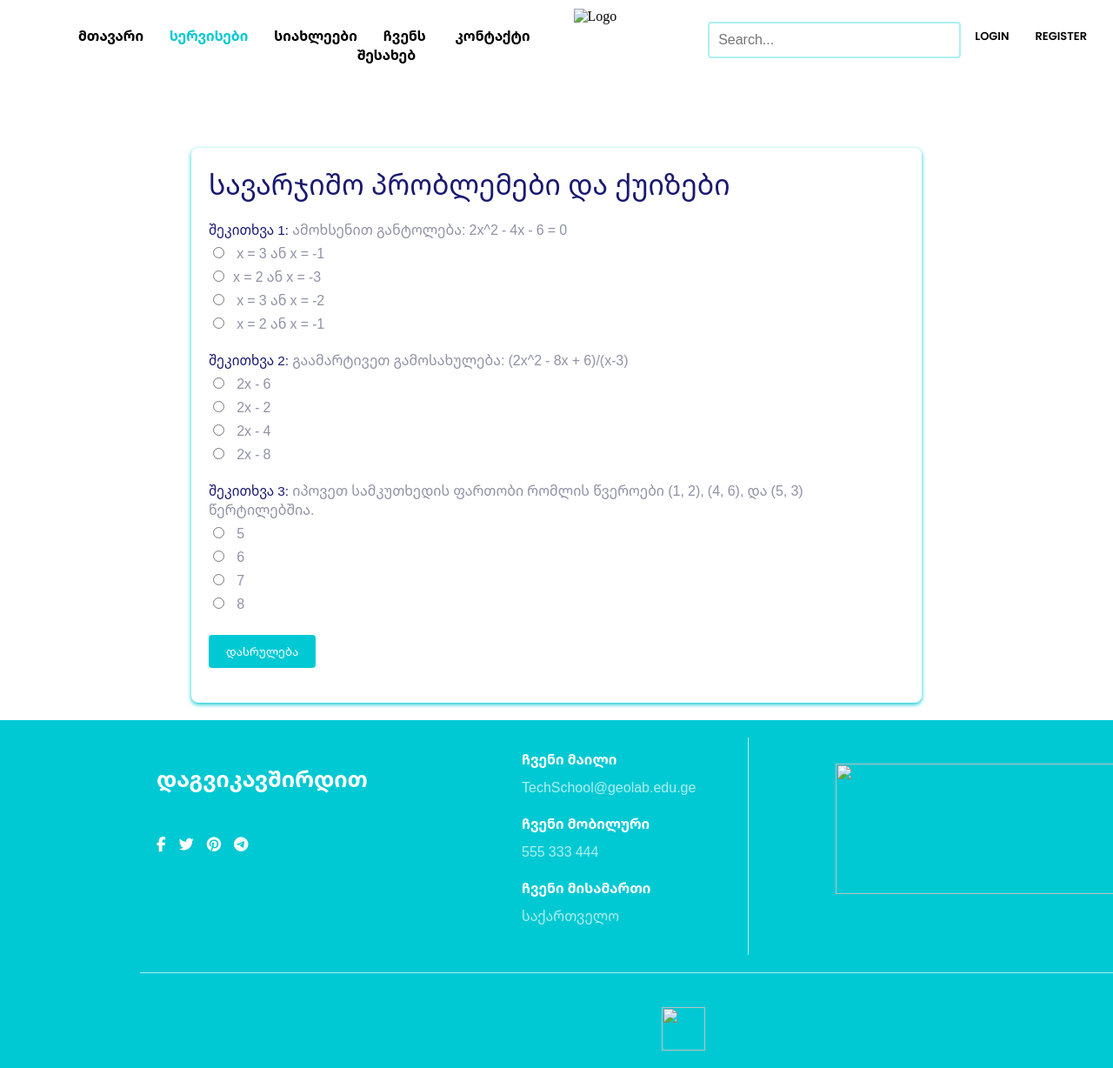
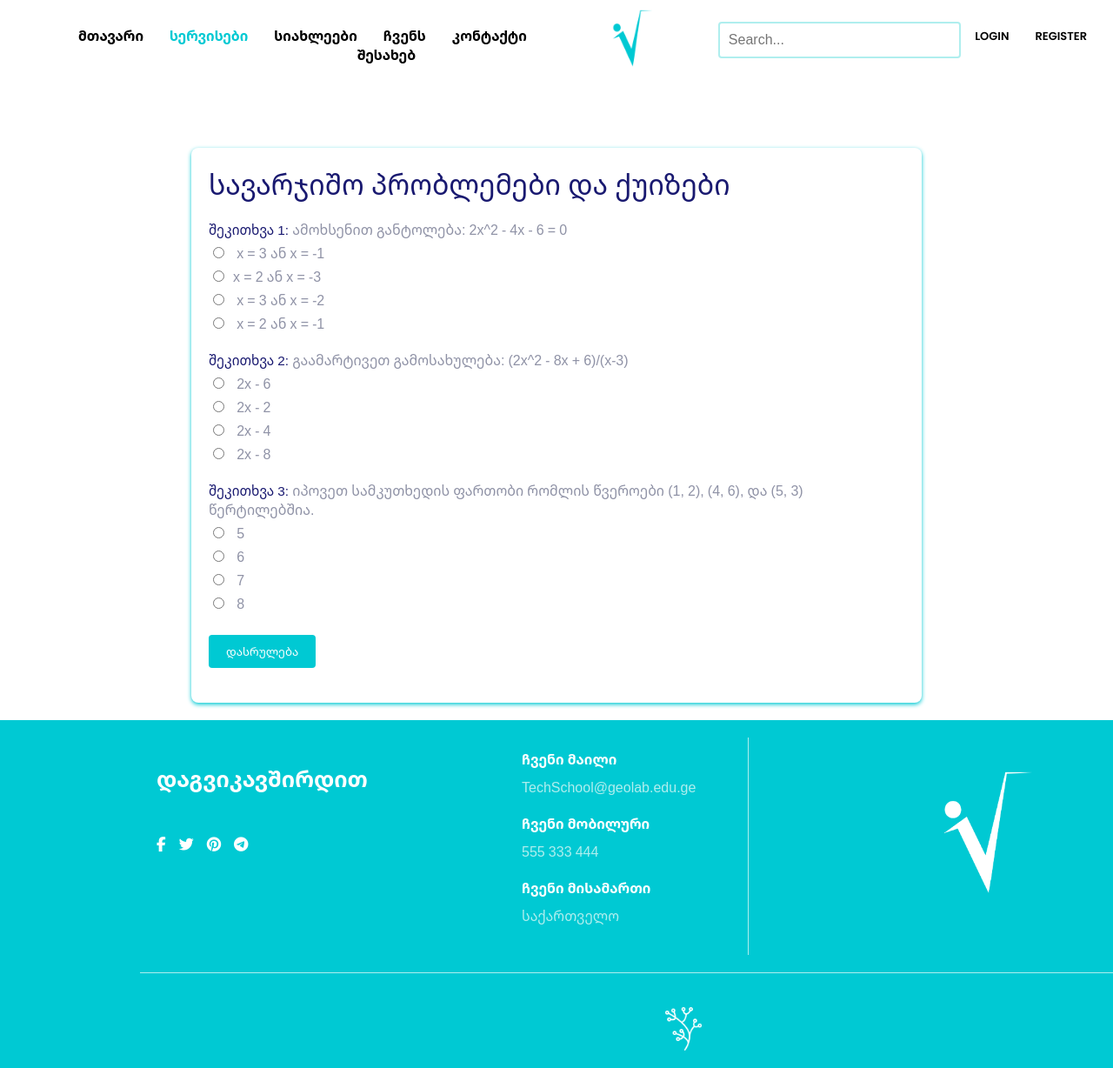
Before and after one commit to MariamMikeladze2121/finalproject, a plain HTML site: page quizes.html in a window 1280 px wide. Shown: the top 1228 px of the page at 87% size. Drawn offline with nearby package versions, Linux system fonts and the light colour scheme; files that its build step writes are made by us from their sources.

Commit message:
Update quizes.html

```diff
--- a/quizes.html
+++ b/quizes.html
@@ -29,7 +29,7 @@
                 <label for="check" class="close-menu"><i class="fas fa-times"></i></label>
             </ul>
         </nav>
-        <img class="logo" src="images/image (1).png" alt="Logo">
+        <img class="logo" src="image (1).png" alt="Logo">
         <div class="search-container">
             <input type="text" id="search-input" placeholder="Search..." onkeyup="searchFunction()">
             <div id="search-results" class="search-results"></div>
@@ -163,8 +163,8 @@
 
   <div class="diagonal-line"></div>
   <div class="line"></div>
-  <img src="images/image (2).png" id="imgid">
-  <img src="images/icons8-flower-64.png" id="imgid1">
+  <img src="image (2).png" id="imgid">
+  <img src="icons8-flower-64.png" id="imgid1">
 </footer>
 <script>
   window.addEventListener('scroll', function() {
```
